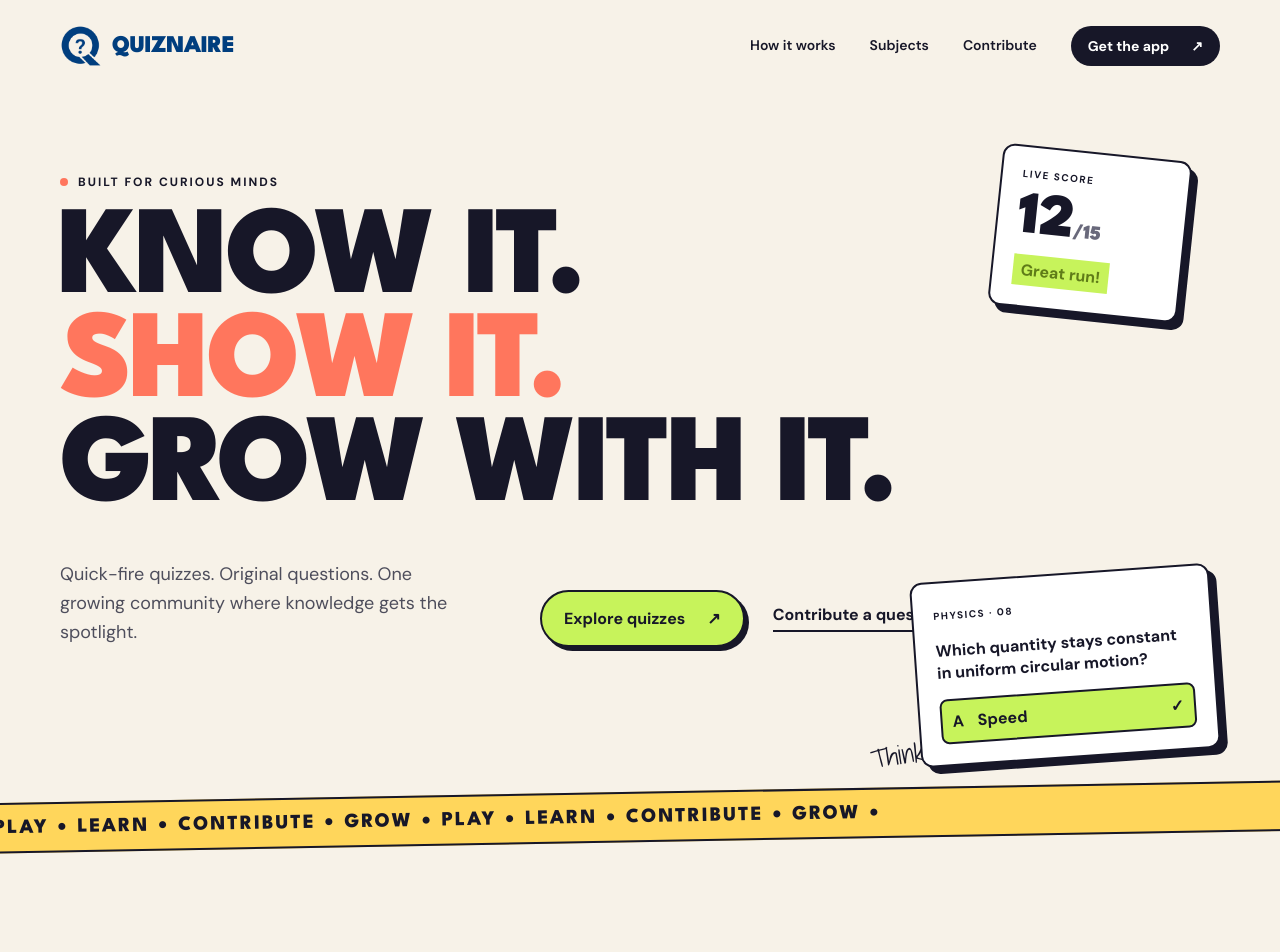
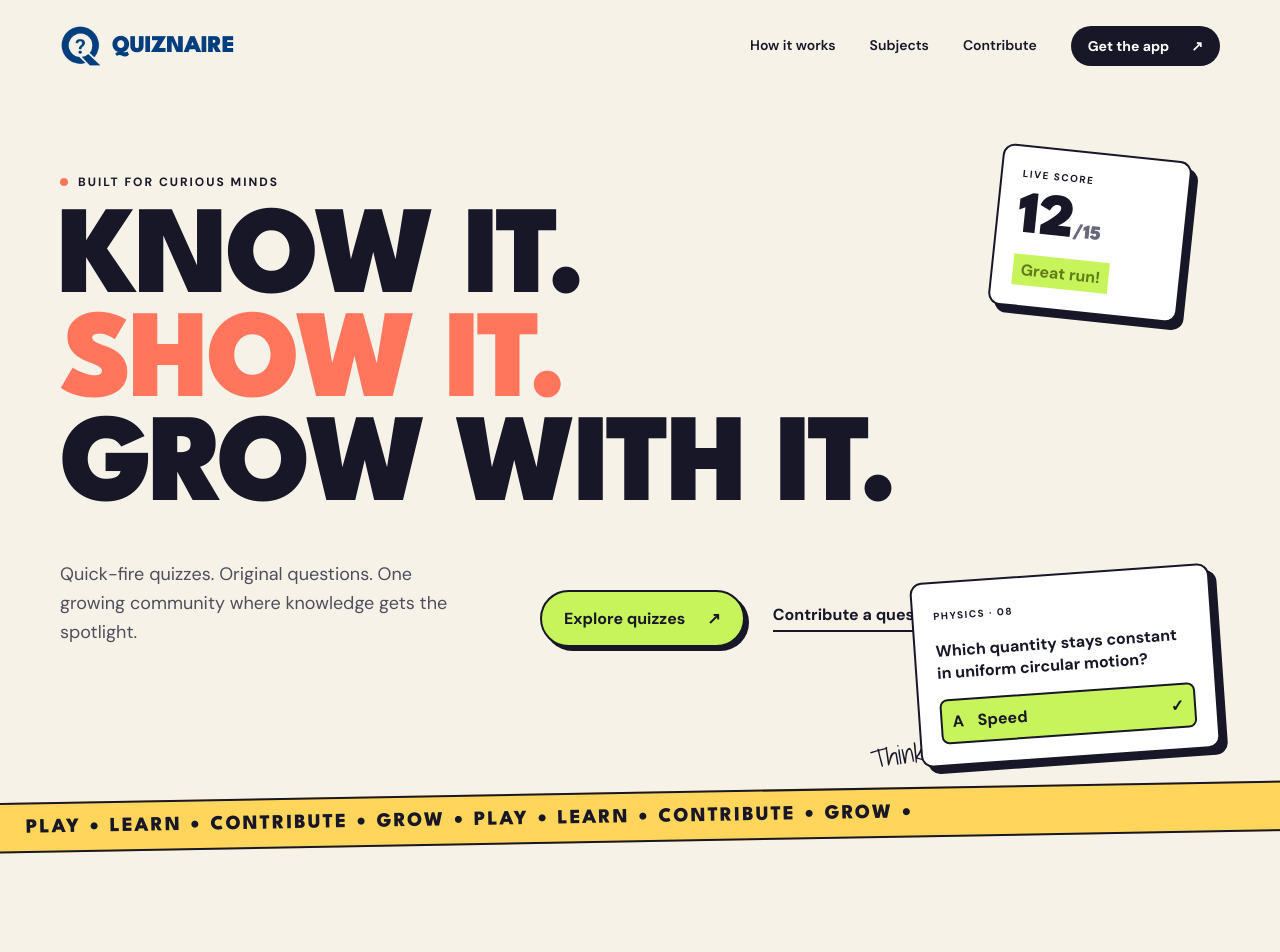
Before and after one commit to quiznaire/website, a Next.js app: page / in a window 1280 px wide. Shown: the top 952 px of the page. Built offline with nearby package versions, Linux system fonts and the light colour scheme.

Commit message:
Fix clipped marquee text

```diff
--- a/app/globals.css
+++ b/app/globals.css
@@ -57,7 +57,7 @@ h1 em, h2 em { font-style: normal; color: var(--coral); }
 .questionCard div b { float: right; }
 .scribble { font-family: "Shadows Into Light"; font-size: 26px; position: absolute; right: 245px; bottom: 20px; transform: rotate(-8deg); }
 .marquee { overflow: hidden; border-block: 2px solid var(--ink); background: var(--yellow); transform: rotate(-1deg) scale(1.01); }
-.marquee div { width: max-content; padding: 14px 0; font: 800 20px "League Spartan"; letter-spacing: 2px; }
+.marquee div { width: max-content; padding: 14px 32px; font: 800 20px "League Spartan"; letter-spacing: 2px; }
 .manifesto { padding: 150px 0; display: grid; grid-template-columns: 1fr 3fr; gap: 60px; }
 .manifesto h2, .sectionHead h2, .how h2, .contribute h2, .cta h2 { font-size: clamp(54px, 7vw, 92px); }
 .manifesto > div:last-child > p { max-width: 720px; margin: 35px 0 48px; font-size: 20px; line-height: 1.6; }
```
